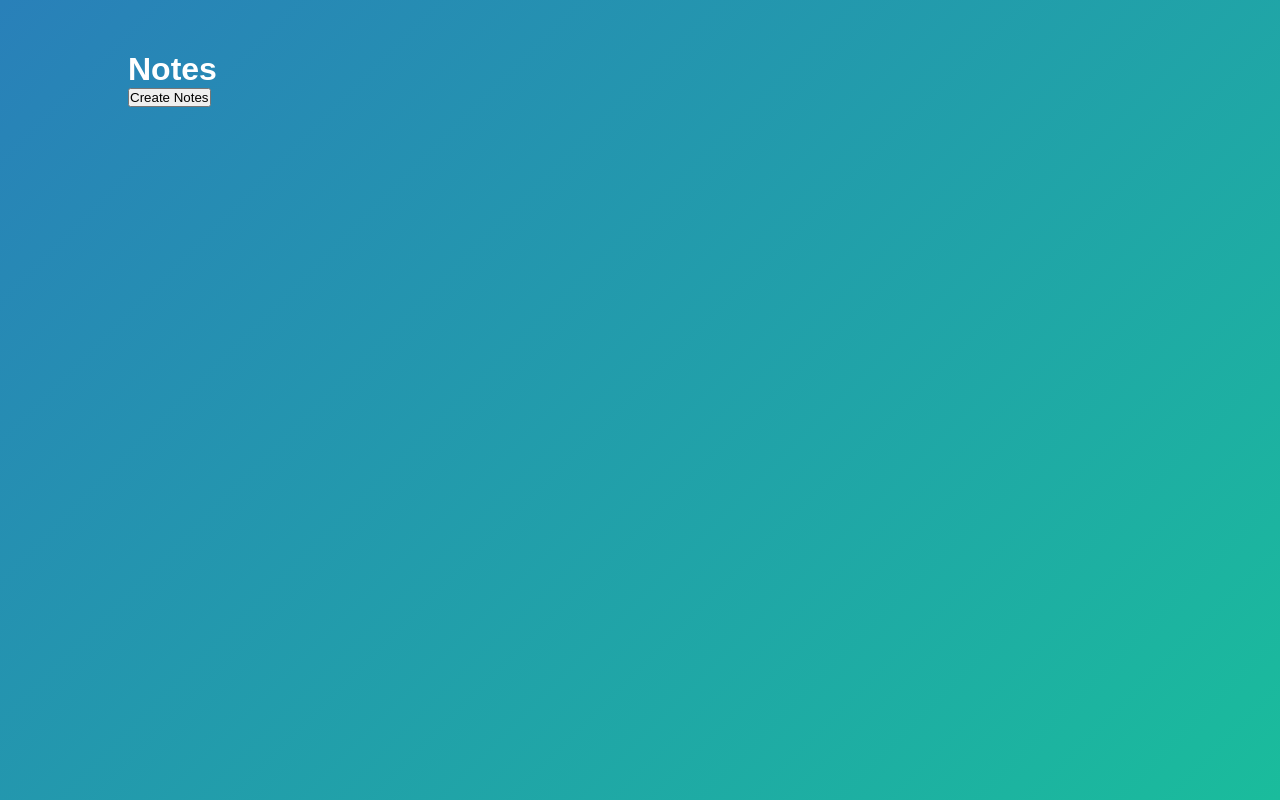
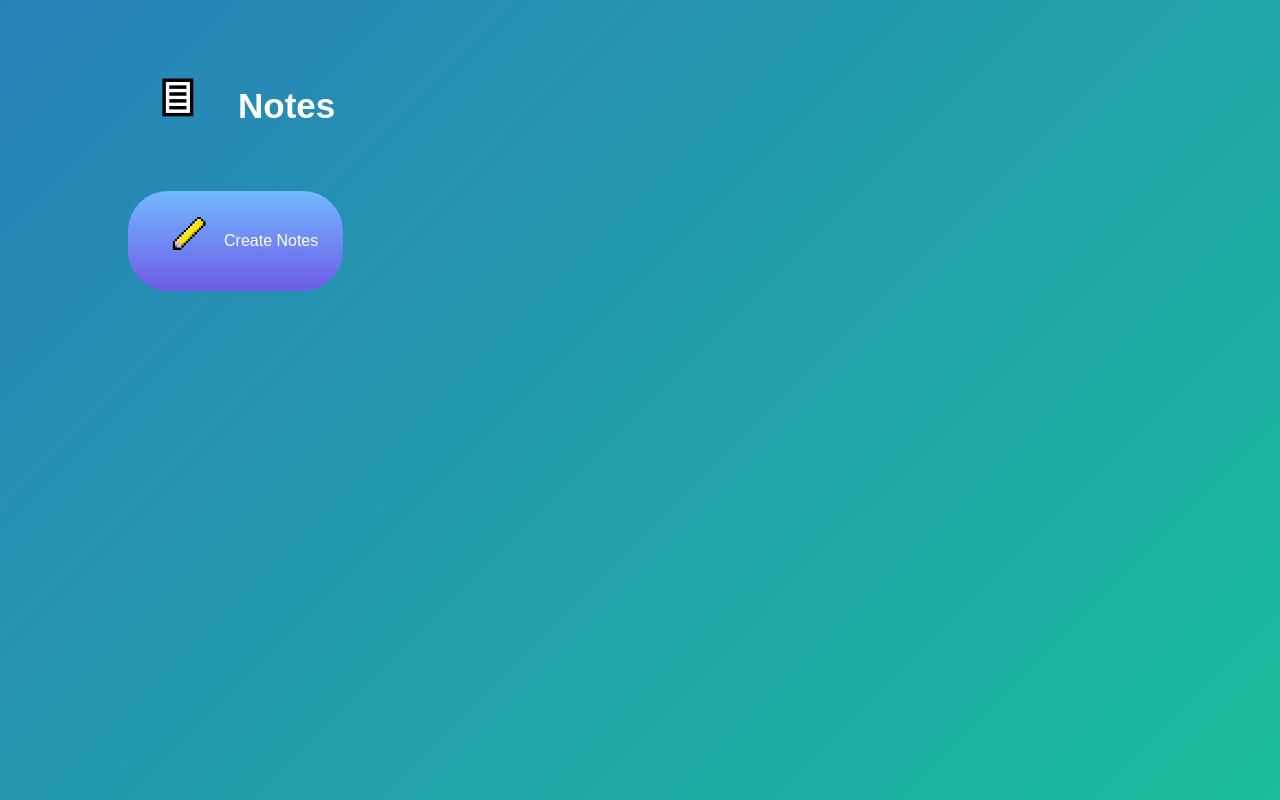
Before and after one commit to GitHarry25/NotesWebsite, a plain HTML site: page Notes Website/index.html in a window 1280 px wide. Drawn offline with Linux system fonts and the light colour scheme.

Commit message:
Implemented further styling. Added edit icon.

```diff
--- a/Notes Website/index.html
+++ b/Notes Website/index.html
@@ -8,8 +8,8 @@
   <body>
 
 <div class="container">
-  <h1>Notes</h1>
-  <button>Create Notes</button>
+  <h1><img src="Images/NoteIcon.png" alt="NoteIcon"> Notes</h1>
+  <button><img src="Images/PencilIcon.png" alt="EditIcon">Create Notes</button>
 </div>
 
   </body>
--- a/Notes Website/style.css
+++ b/Notes Website/style.css
@@ -13,3 +13,33 @@
     padding-top: 4%;
     padding-left: 10%;
 }
+
+.container h1 {
+    display: flex;
+    align-items: center;
+    font-size: 35px;
+    font-weight: 600;
+}
+
+.container h1 img {
+    width: 110px;
+    }
+
+.container button img {
+    width: 70px;
+    margin-right: 1px;
+}
+
+.container button {
+    display: flex;
+    align-items: center;
+    background: linear-gradient(#74b9ff, #6c5ce7);
+    color: #fff;
+    font-size: 16px;
+    outline: 0;
+    border: 0;
+    border-radius: 40px;
+    padding: 15px 25px;
+    margin: 30px 0 20px;
+    cursor: pointer;
+}
```
Also changed, not shown: Notes Website/Images/PencilIcon.png (added).
